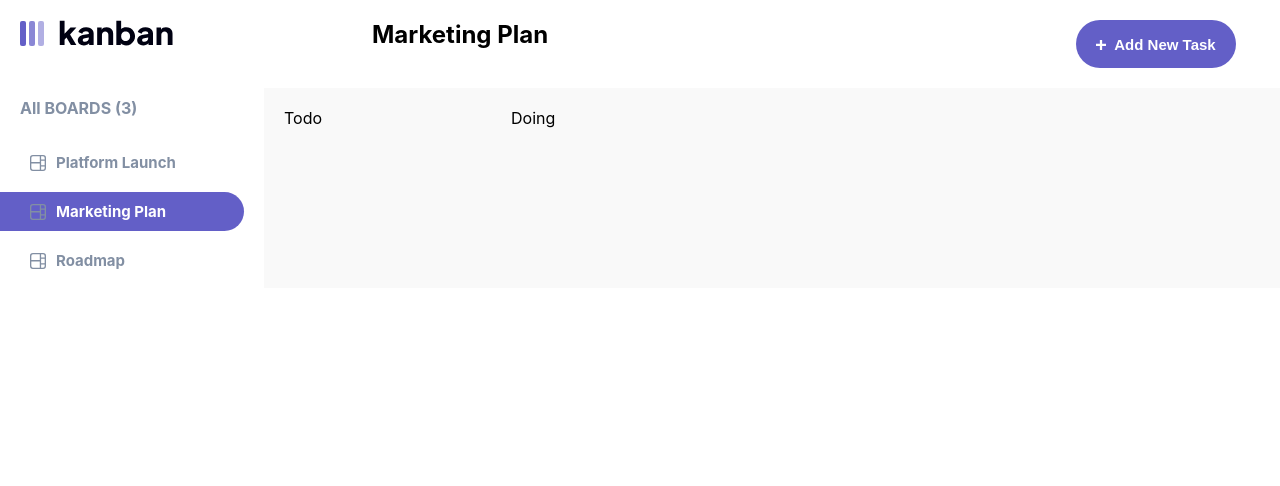
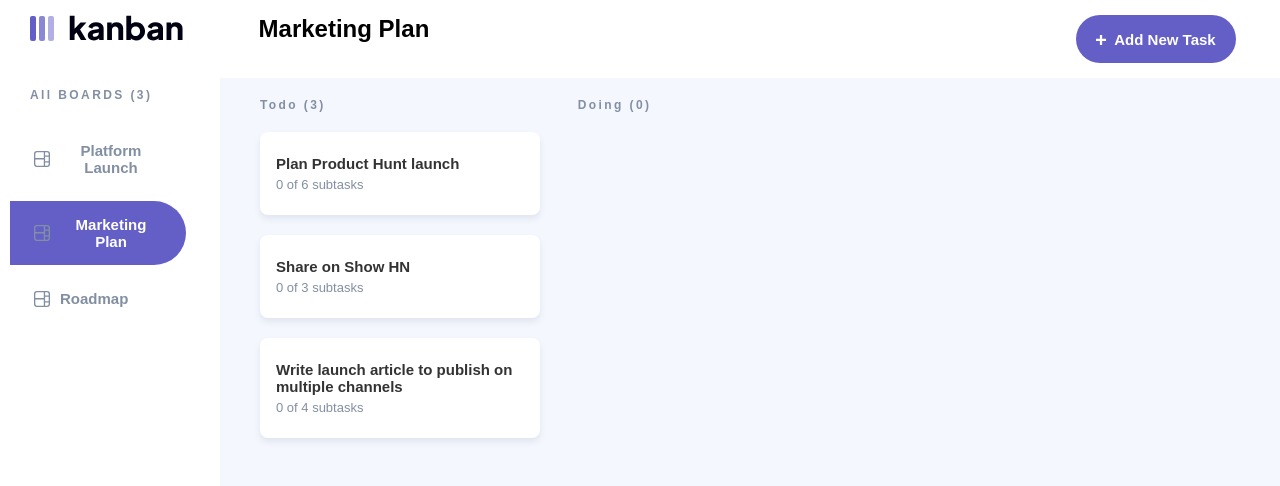
Before and after one commit to AseelAlasaad/task-management, a React (Create React App) app: page / in a window 1280 px wide. Both pictures are taken after a click on the element "Marketing Plan". Shown: the top 486 px of the page. Built offline with nearby package versions, Linux system fonts and the light colour scheme.

Commit message:
render tasks

```diff
--- a/src/App.css
+++ b/src/App.css
@@ -1,6 +1,7 @@
 
 * {
   box-sizing: border-box;
+  font-family: Plus Jakarta Sans, sans-serif;
 }
 html, body {
 
--- a/src/components/Board.css
+++ b/src/components/Board.css
@@ -1,65 +1,70 @@
-/* Main container for the boards and details */
 .bords-container {
     display: flex;
     justify-content: space-between;
     align-items: flex-start;
     gap: 20px;
-    /* padding: 20px; */
+    background-color: #f4f7fd;
+    height: 100vh; /* Ensure the container matches the viewport */
+    margin: 0;
+    padding: 0;
+    box-sizing: border-box;
+    overflow: hidden; /* Prevent unintended scrolling */
 }
 
-/* Left: Boards List */
 .boards-list {
-    flex: 0.5;
+    flex: 0.4;
     display: flex;
+    overflow-y: auto; /* Scroll if content exceeds */
     flex-direction: column;
     gap: 10px;
+    background-color: white;
+    height: calc(100vh - 0px); /* Remove white space */
+    box-sizing: border-box; /* Include padding in height calculations */
+    padding: 0 10px; /* Add padding inside */
 }
+
 
 .bordlen {
     font-weight: bold;
     margin-bottom: 15px;
+    font-size: 12px;
+    letter-spacing: 2.4px;
     padding-top: 10px;
     color: #828fa3;
     padding-left: 20px;
 }
 
 .board-row {
+
+
     display: flex;
     flex-direction: column;
     gap: 10px;
     color: #828fa3;
-    /* width: 100%; */
+
+
 }
-.board-row .borderItem{
+
+.borderItem{
+
     display: flex;
     align-items: center;
-    padding-left: 30px;
     gap: 10px;
-
-}
-.borderItem{
-    padding: 10px 15px;
-    border: none;
     background-color:white;
     cursor: pointer;
-    text-align: left;
-    color: #828fa3;
+    font-size: 15px;
     font-weight: 700;
-    font-size: 15px;
+    margin-right: 24px;
+    padding: 15px 24px;
+    transition: .3s;
+
 
 }
 .board-name {
-    padding: 20px 25px;
+
     border: none;
-    background-color:white;
-    cursor: pointer;
-    text-align: left;
     color: #828fa3;
-    font-weight: 700;
-    font-size: 15px;
-    margin-right: 50px;
 
-    /* transition: background-color 0.3s ease; */
 }
 .borderItem:hover{
     background-color: rgba(99, 95, 199, .1);
@@ -74,15 +79,14 @@
 
 
 /* Right: Board Details */
+
 .board-details {
     flex: 2;
-    min-height: 200px; /* Ensures it doesn't collapse */
-    /* border: 1px solid #ddd; */
+    min-height: 200px;
     padding: 20px;
-    background-color: #f9f9f9;
     overflow-y: auto;
 
-    /* Enables scrolling if content overflows */
+
 }
 
 /* Placeholder text for empty state */
--- a/src/components/BoardDetalies.jsx
+++ b/src/components/BoardDetalies.jsx
@@ -1,15 +1,30 @@
-import './Detailes.css'
+import './Detailes.css';
+import Tasks from './Tasks';
 function BoardDetalies(props) {
 
     return (
         <div className="container1">
          {
             props.selectedBoard.map((item,key)=>{
+
                 return(
                     <div key={key} className="board-detalies">
-                        <p>
-                        {item.name}
+
+                        <p id="taskname">
+                        {item.name }  ({item.tasks.length})
                         </p>
+
+                        <div  className='task-cards'>
+                            {
+                                item.tasks.map((item,index)=>{
+                                    return(
+                                        // <div key={index} >
+                                            <Tasks tasks={item} />
+                                        // </div>
+                                    )
+                                })
+                            }
+                        </div>
 
                     </div>
                 )
--- a/src/components/Detailes.css
+++ b/src/components/Detailes.css
@@ -1,9 +1,25 @@
 .container1{
     display: flex;
-    align-items: center;
+
 
     text-align: left;
-    gap: 5cm;
+    gap: 1cm;
+
+
     margin-top: 0px;
     margin-left: 0px;
 }
+.board-detalies{
+    min-width: 250px;
+    color: #828fa3;
+
+    font-weight: 500;
+    font-size: 15px;
+}
+
+.board-detalies #taskname{
+    padding-bottom: 20px;
+    letter-spacing: 2.4px;
+    font-size: 12px;
+    font-weight: 700;
+}
--- a/src/components/Header.css
+++ b/src/components/Header.css
@@ -1,6 +1,7 @@
 *{
     margin: 0;
     padding: 0;
+
 }
 
 .container {
@@ -8,19 +9,20 @@
     flex-direction: row;
     align-items: center;
     justify-content: flex-start;
-    margin: 20px 20px;
-    gap: 10px;
+    margin: 15px 20px;
+    /* gap: 10px; */
 }
 
 .Logo {
     align-self: flex-start;
+    padding-left: 10px;
 
 }
 
 .platform {
     margin:auto;
     margin-top: 0;
-    margin-left: 5cm;
+    margin-left: 2cm;
 
 }
 
--- a/src/components/Header.jsx
+++ b/src/components/Header.jsx
@@ -10,10 +10,7 @@ function Header(props) {
 
 
             </div>
-{/*
-            <div className="platform">
-                <h2>Platform Launch</h2>
-            </div> */}
+
               <div className="platform">
                 <h2>{props.headerText}</h2>
             </div>
--- /dev/null
+++ b/src/components/Tasks.css
@@ -0,0 +1,43 @@
+
+
+.task-title{
+    font-size: 15px;
+    font-weight: bold;
+    color: #333;
+    text-align: left;
+}
+
+.task-cards {
+    display: flex;
+    flex-direction: column;
+    /* flex-wrap: wrap; */
+    gap: 20px; /* Space between cards */
+  /* justify-content: space-between;
+
+    border-radius: 8px;
+    padding-bottom: 10px; */
+
+}
+
+.task-card {
+    display: flex;
+    justify-content: space-between;
+    flex-direction: column;
+    background-color: white;
+    border-radius: 8px;
+    box-shadow: 0 4px 6px rgba(54, 78, 126, .102);
+    padding: 23px 16px;
+    width: 280px;
+    cursor: pointer;
+}
+
+.task-card:hover .task-title {
+    color: #635fc7;
+}
+
+.subtasks{
+    color: #828fa3;
+    padding-top: 5px;
+    font-weight: 500;
+    font-size: 13px;
+}
--- /dev/null
+++ b/src/components/Tasks.jsx
@@ -0,0 +1,18 @@
+import './Tasks.css';
+function Tasks(props) {
+
+    return (
+        <>
+            <div className='task-card'>
+                <p className='task-title'>
+                    {props.tasks.title}
+                </p>
+                <span className="subtasks">
+                    {`${props.tasks.subtasks.filter(subtask => subtask.isCompleted).length} of ${props.tasks.subtasks.length} subtasks`}
+                </span>
+
+            </div>
+        </>
+    )
+}
+export default Tasks;
```
